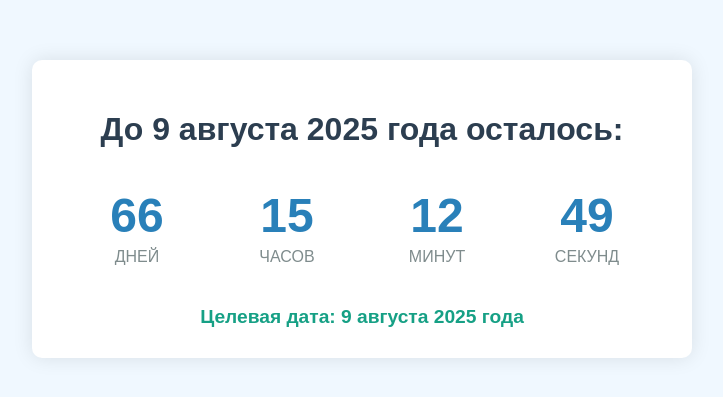
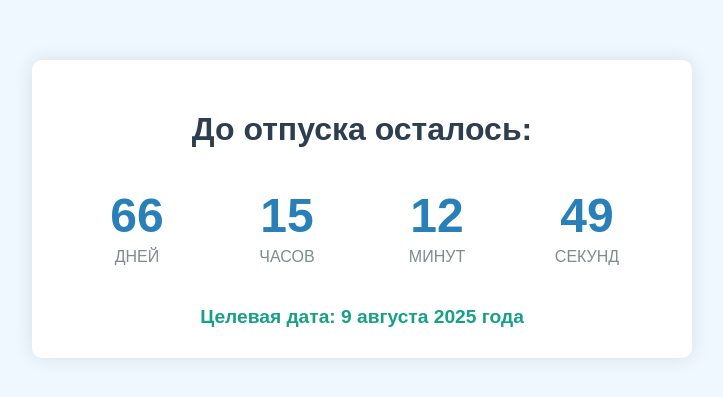
Before and after one commit to Tr1glav/site, a plain HTML site: page index.html in a window 1280 px wide. Shown: the part 191-588 px from the top of the page, without its empty margins (278-1001 px from the left). Drawn offline with Linux system fonts and the light colour scheme.

Commit message:
Update index.html

```diff
--- a/index.html
+++ b/index.html
@@ -3,7 +3,7 @@
 <head>
     <meta charset="UTF-8">
     <meta name="viewport" content="width=device-width, initial-scale=1.0">
-    <title>Отсчет до 9 августа 2025</title>
+    <title>Отсчет до отпуска</title>
     <style>
         body {
             font-family: Arial, sans-serif;
@@ -67,7 +67,7 @@
 </head>
 <body>
     <div class="countdown-container">
-        <h1>До 9 августа 2025 года осталось:</h1>
+        <h1>До отпуска осталось:</h1>
         <div class="countdown">
             <div class="countdown-item">
                 <div class="countdown-number" id="days">00</div>
```
